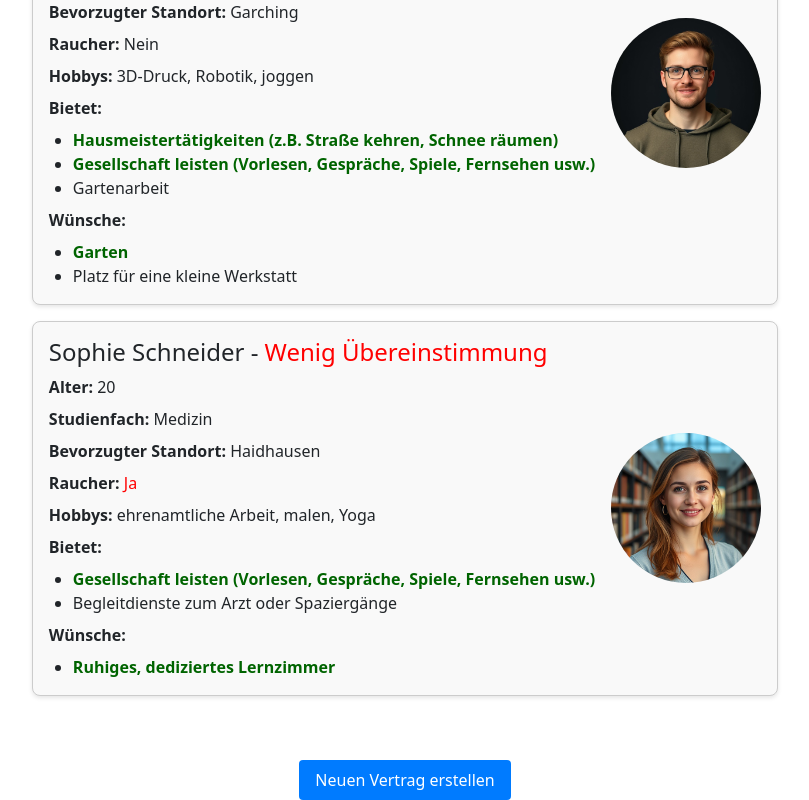
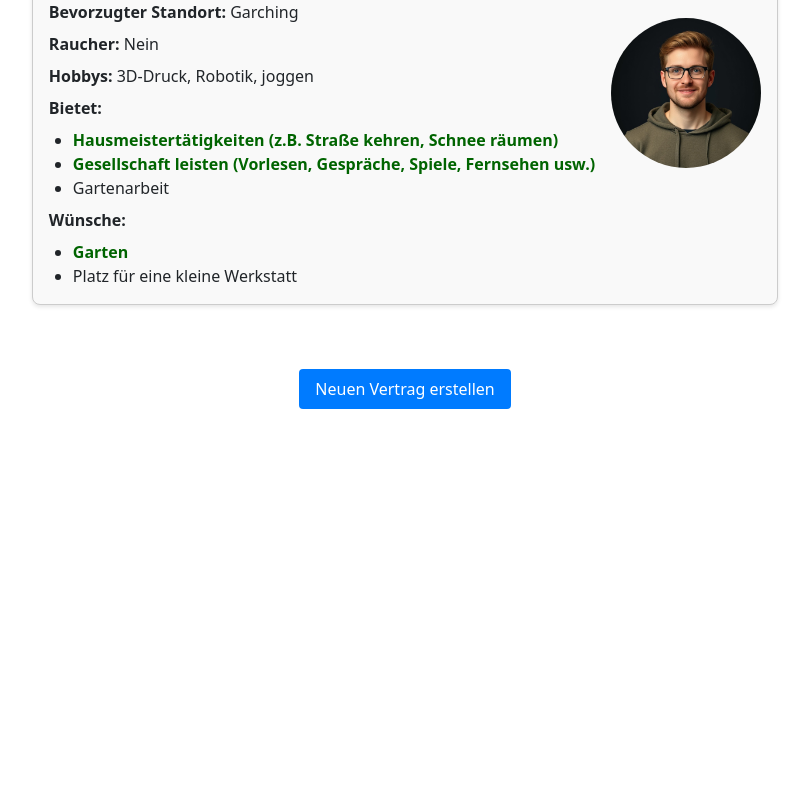
Before and after one commit to Lerbert/living-knows-no-age, a Vue app: page /matching-results in a window 1280 px wide. Shown: the part 1290-2090 px from the top of the page, without its empty margins (235-1044 px from the left). After the commit the page ends 1699 px from the top, so only its background shows below. Built offline with nearby package versions, Linux system fonts and the light colour scheme; the HTML template or start-up script is replaced by a standard one.

Commit message:
Compute macthing score

```diff
--- a/src/components/forms/StudentForm.vue
+++ b/src/components/forms/StudentForm.vue
@@ -102,7 +102,7 @@ import Dropdown from './fields/Dropdown.vue'
 import YesNo from './fields/YesNo.vue'
 import { StudentWishType } from '@/types/StudentWishType'
 import { TaskType } from '@/types/TaskType'
-import { useStudents } from '@/stores/StudentStore'
+import { usePeople } from '@/stores/PeopleStore'
 import { Student } from '@/types/Student'
 
 interface Answer {
@@ -197,7 +197,7 @@ const answers = ref<Answer>({
   wishes: {} as Record<StudentWishType, boolean | null>,
 })
 
-const students = useStudents()
+const students = usePeople()
 
 const submitForm = () => {
   const acceptedTasks = Object.entries(answers.value.tasks)
--- a/src/stores/StudentStore.ts
+++ b/src/stores/PeopleStore.ts
@@ -6,9 +6,21 @@ import MaximilianBauerImage from '../images/MaximilianBauer.jpg'
 import LenaMuellerImage from '../images/LenaMueller.jpg'
 import FelixFabelhaftImage from '../images/FelixFabelhaft.jpg'
 import SophieSchneiderImage from '../images/SophieSchneider.jpg'
+import { Senior } from '@/types/Senior'
 
-export const useStudents = defineStore('todos', {
+export const usePeople = defineStore('people', {
   state: () => ({
+    seniors: [
+      new Senior(
+        'Gertrud Gabel',
+        '+49 89 2784331',
+        new Date('1938-03-27'),
+        'Schwabing',
+        [StudentWishType.StudyRoom, StudentWishType.Garden, StudentWishType.Piano],
+        [TaskType.Housework, TaskType.Maintenance, TaskType.ComputerSkills, TaskType.Companionship],
+        false,
+      ),
+    ],
     students: [
       new Student(
         'Felix Fabelhaft',
--- a/src/types/Student.ts
+++ b/src/types/Student.ts
@@ -29,10 +29,9 @@ export class Student {
 
   public matchPercentage(senior: Senior) {
     const smoke = this.smoker && !senior.allowSmokers ? 0 : 1
-    const seniorWishes =
-      senior.wishes.filter((wish) => this.offers.includes(wish)).length / senior.wishes.length
-    const studentWishes =
-      this.wishes.filter((wish) => senior.offers.includes(wish)).length / this.wishes.length
-    return ((smoke + seniorWishes + studentWishes) * 100) / 3
+    const seniorWishes = senior.wishes.filter((wish) => this.offers.includes(wish)).length
+    const studentWishes = this.wishes.filter((wish) => senior.offers.includes(wish)).length
+    const wishes = (seniorWishes + studentWishes) / (this.wishes.length + senior.wishes.length)
+    return (0.3 * smoke + 0.7 * wishes) * 100
   }
 }
--- a/src/views/HomeView.vue
+++ b/src/views/HomeView.vue
@@ -1,9 +1,9 @@
 <script setup lang="ts">
-import { useStudents } from '@/stores/StudentStore'
+import { usePeople } from '@/stores/PeopleStore'
 
-const students = useStudents()
+const people = usePeople()
 </script>
 
 <template>
-  {{ students.$state.students }}
+  {{ people.$state.students }}
 </template>
--- a/src/views/MatchingResults.vue
+++ b/src/views/MatchingResults.vue
@@ -6,7 +6,7 @@
     </div>
     <div class="group">
       <ul>
-        <li v-for="student in students.$state.students" :key="student.name" class="student-profile">
+        <li v-for="student in sortedStudents" :key="student.name" class="student-profile">
           <div class="profile-details">
             <h4>
               {{ student.name }} -
@@ -61,32 +61,31 @@ import { onMounted } from 'vue'
 import { seniors } from '../data/data'
 import { TaskType } from '@/types/TaskType'
 import { StudentWishType } from '@/types/StudentWishType'
-import { useStudents } from '@/stores/StudentStore'
+import { usePeople } from '@/stores/PeopleStore'
 import { Senior } from '@/types/Senior'
 
-const students = useStudents()
+const people = usePeople()
 
-const senior = new Senior(
-  'Gertrud Gabel',
-  '+49 89 2784331',
-  new Date('1938-03-27'),
-  'Schwabing',
-  [StudentWishType.StudyRoom, StudentWishType.Garden, StudentWishType.Piano],
-  [TaskType.Housework, TaskType.Maintenance, TaskType.ComputerSkills, TaskType.Companionship],
-  false,
-)
+const senior = people.$state.seniors[0]
+
+const sortedStudents = people.$state.students
+  .slice()
+  .filter((student) => student.matchPercentage(senior) >= 45)
+  .sort((a, b) => {
+    return b.matchPercentage(senior) - a.matchPercentage(senior)
+  })
 
 const getMatchText = (percentage: number) => {
-  if (percentage >= 90) return 'Sehr gute Übereinstimmung'
-  if (percentage >= 75) return 'Gute Übereinstimmung'
-  if (percentage >= 50) return 'Etwas Übereinstimmung'
+  if (percentage >= 85) return 'Sehr gute Übereinstimmung'
+  if (percentage >= 70) return 'Gute Übereinstimmung'
+  if (percentage >= 45) return 'Etwas Übereinstimmung'
   return 'Wenig Übereinstimmung'
 }
 
 const getMatchClass = (percentage: number) => {
-  if (percentage >= 90) return 'very-good-match'
-  if (percentage >= 75) return 'good-match'
-  if (percentage >= 50) return 'some-match'
+  if (percentage >= 85) return 'very-good-match'
+  if (percentage >= 70) return 'good-match'
+  if (percentage >= 45) return 'some-match'
   return 'low-match'
 }
 
```
